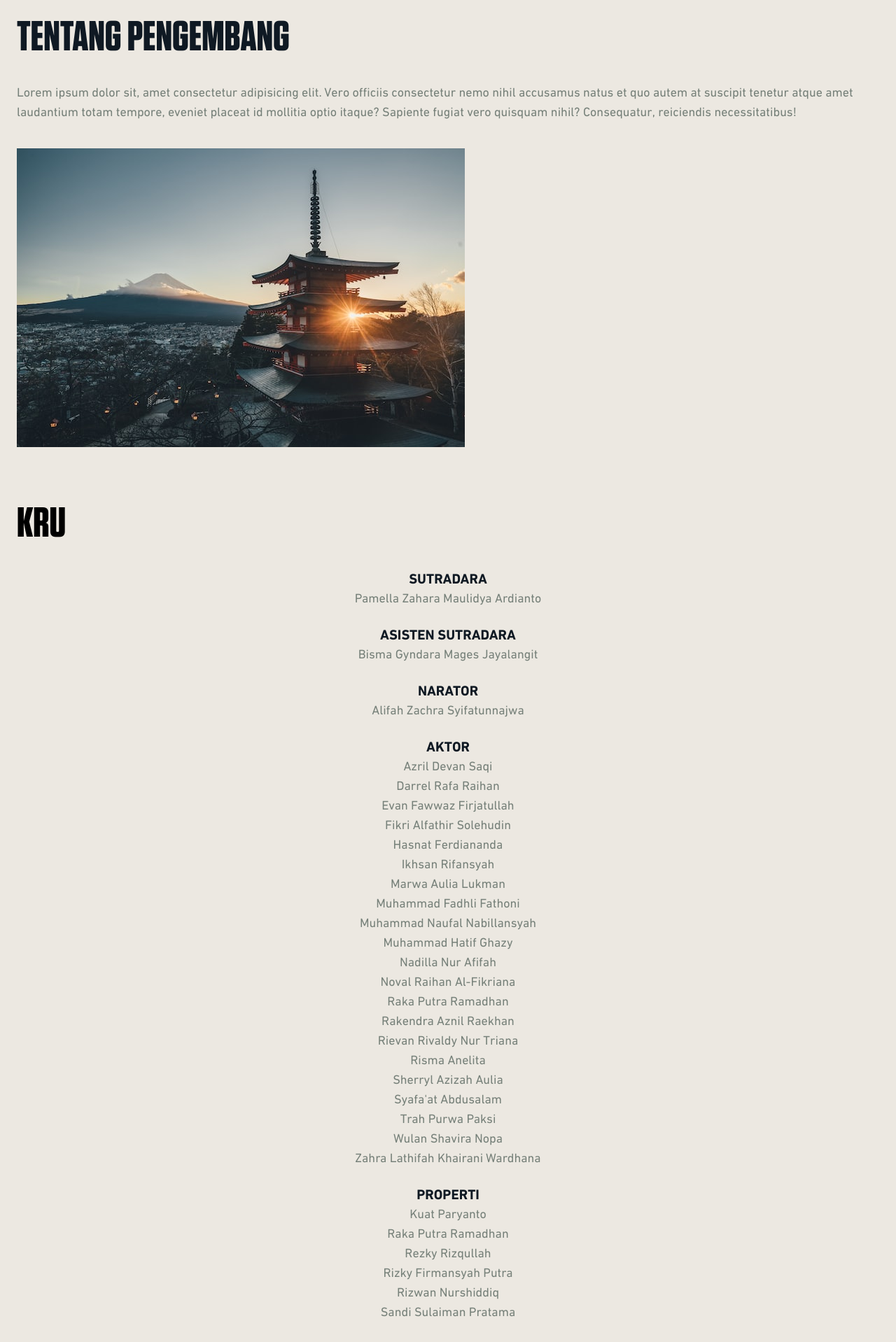
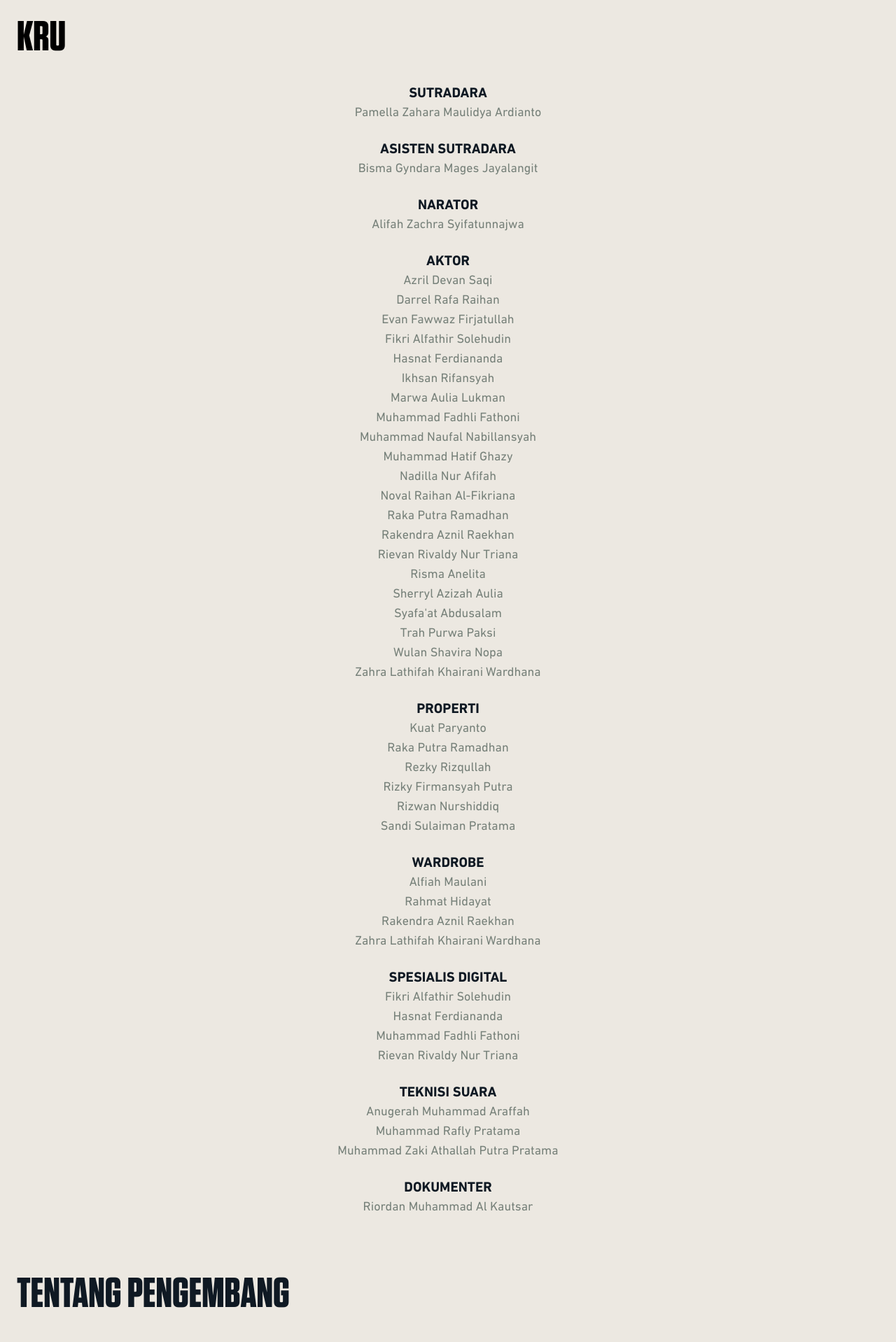
Before and after one commit to hasnat5/arum, a React (Create React App) app: page /tentang in a window 1280 px wide. Shown: the part 80-1998 px from the top of the page at 70% size. Built offline with nearby package versions, Linux system fonts and the light colour scheme.

Commit message:
switch urutan

```diff
--- a/src/components/About.jsx
+++ b/src/components/About.jsx
@@ -43,8 +43,6 @@ const about = () => {
 
     return (
         <section className="bg-third pt-16">
-            <AboutUs />
-
             <div className="grid gap-9 px-6 py-10">
                 <h1 className="font-tungsten text-6xl">KRU</h1>
                 <div className="text-center grid gap-6">
@@ -166,6 +164,8 @@ const about = () => {
                 </div>
 
             </div>
+
+            <AboutUs />
         </section>
 
     )
```
